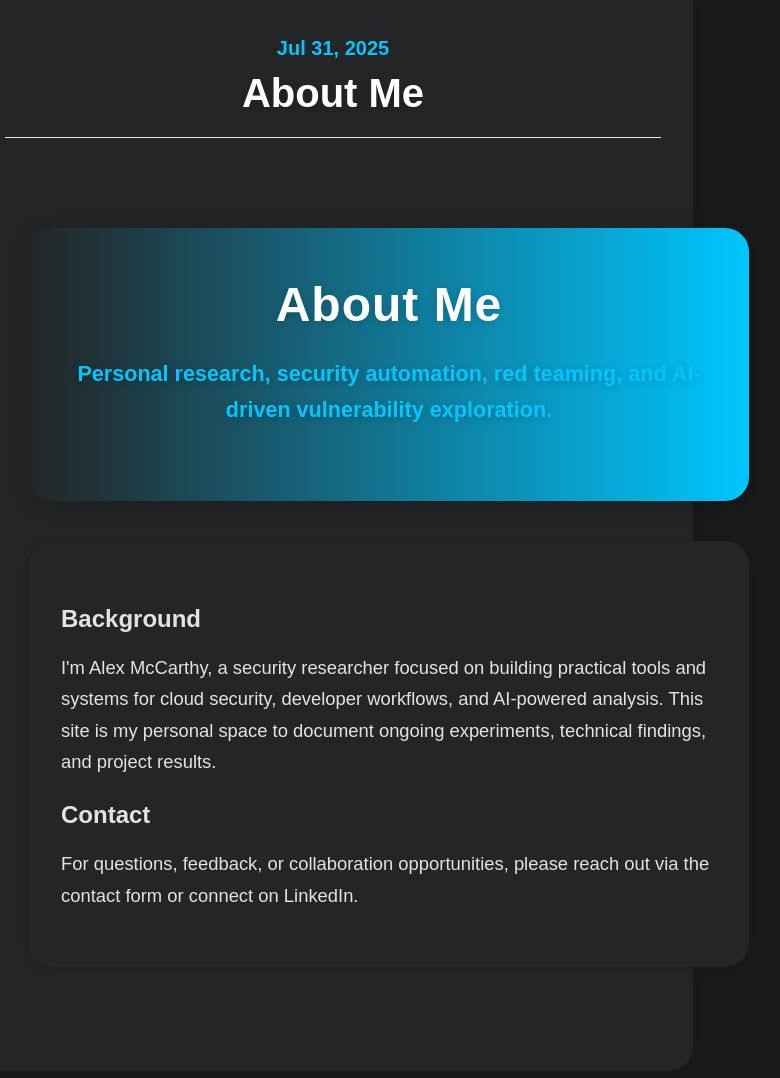
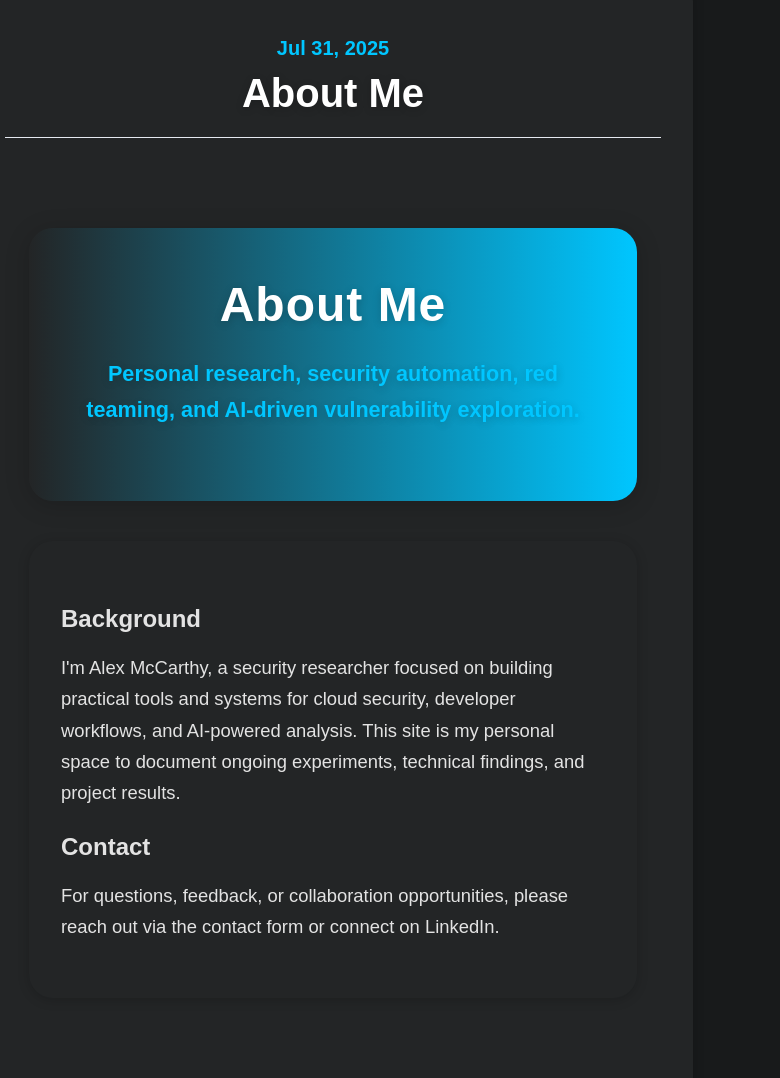
Before and after one commit to Amacca1/Research_CS, an Astro site: page /about in a window 1280 px wide. Shown: the part 557-1635 px from the top of the page, without its empty margins (307-1087 px from the left). Built offline with nearby package versions, Linux system fonts and the light colour scheme; Astro itself is replaced by a stand-in of ours.

Commit message:
Padding pt3

```diff
--- a/src/pages/about.astro
+++ b/src/pages/about.astro
@@ -10,11 +10,11 @@ import Layout from '../layouts/BlogPost.astro';
 	heroImage={AboutHeroImage}
 >
 	<main class="about-main cloudsecure-style">
-		<section class="about-header cloudsecure-hero" style="margin-bottom:2.5rem;">
+		<section class="about-header cloudsecure-hero" style="margin-bottom:2.5rem; max-width:100%; box-sizing:border-box;">
 			<h1 class="about-title">About Me</h1>
 			<p class="about-description">Personal research, security automation, red teaming, and AI-driven vulnerability exploration.</p>
 		</section>
-		<section class="about-details cloudsecure-topics" style="padding:2.5rem 2rem; box-sizing:border-box;">
+		<section class="about-details cloudsecure-topics" style="max-width:100%; padding:2.5rem 2rem; box-sizing:border-box; overflow-wrap:break-word;">
 			<h2>Background</h2>
 			<p>I'm Alex McCarthy, a security researcher focused on building practical tools and systems for cloud security, developer workflows, and AI-powered analysis. This site is my personal space to document ongoing experiments, technical findings, and project results.</p>
 			<h2>Contact</h2>
@@ -31,6 +31,7 @@ import Layout from '../layouts/BlogPost.astro';
       max-width: 1100px;
       margin: 0 auto;
       padding: 2.5rem 1.5rem 4rem 1.5rem;
+      box-sizing: border-box;
     }
     .cloudsecure-hero {
       background: linear-gradient(90deg, #232526 0%, #00c6ff 100%);
@@ -41,6 +42,7 @@ import Layout from '../layouts/BlogPost.astro';
       margin-bottom: 2.5rem;
       text-align: center;
       box-sizing: border-box;
+      max-width: 100%;
     }
     .about-title {
       font-size: 3rem;
@@ -63,6 +65,7 @@ import Layout from '../layouts/BlogPost.astro';
       padding: 2.5rem 2rem;
       box-shadow: 0 2px 12px rgba(0,0,0,0.18);
       box-sizing: border-box;
+      max-width: 100%;
     }
     .about-details h2 {
       font-size: 1.5rem;
@@ -73,6 +76,12 @@ import Layout from '../layouts/BlogPost.astro';
       font-size: 1.15rem;
       color: #e3e3e3;
       margin-bottom: 1rem;
+    }
+    .about-main {
+      width: 100%;
+      max-width: 1100px;
+      margin: 0 auto;
+      box-sizing: border-box;
     }
     @media (max-width: 900px) {
       .cloudsecure-style {
```
